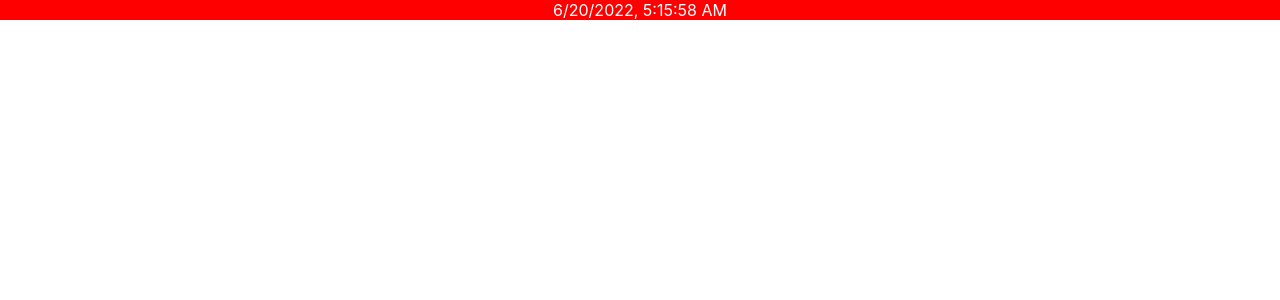
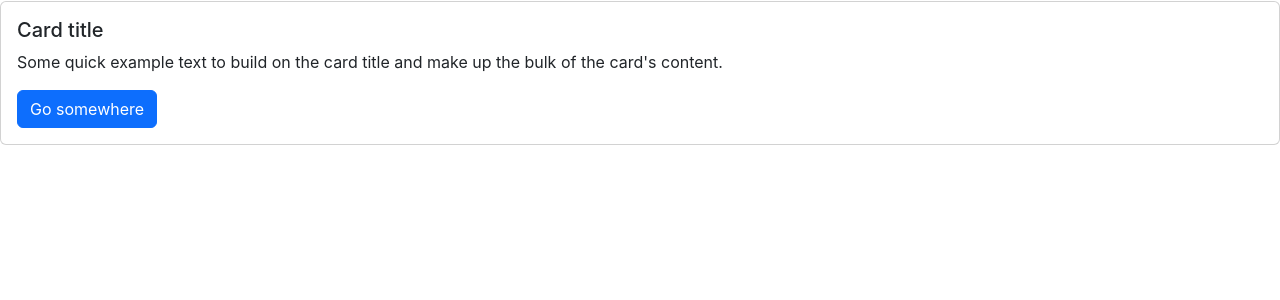
Before and after one commit to iBoukhenna/reactjs-masterclass, a React (Create React App) app: page / in a window 1280 px wide. Shown: the top 300 px of the page. Built offline with nearby package versions, Linux system fonts and the light colour scheme.

Commit message:
portal bugs

```diff
--- a/public/index.html
+++ b/public/index.html
@@ -24,6 +24,7 @@
       work correctly both with client-side routing and a non-root public URL.
       Learn how to configure a non-root public URL by running `npm run build`.
     -->
+    <link href="https://cdn.jsdelivr.net/npm/bootstrap@5.3.0-alpha1/dist/css/bootstrap.min.css" rel="stylesheet" integrity="sha384-GLhlTQ8iRABdZLl6O3oVMWSktQOp6b7In1Zl3/Jr59b6EGGoI1aFkw7cmDA6j6gD" crossorigin="anonymous">
     <title>React App</title>
   </head>
   <body>
--- /dev/null
+++ b/src/App.jsx
@@ -0,0 +1,78 @@
+import React, {useState} from "react";
+
+function Modal({onClose}) {
+    return (
+        <>
+            <div
+              className="modal fade show"
+              tabIndex="-1"
+              role="dialog"
+              style={{ display: "block" }}>
+                <div className="modal-dialog">
+                    <div className="modal-content">
+                        <div className="modal-header">
+                            <h5 className="modal-title">Modal title</h5>
+                            <button
+                              type="button"
+                              className="close"
+                              data-dismiss="modal"
+                              aria-label="Close"
+                            >
+                                <span aria-hidden="true" onClick={onClose}>
+                                    &times;
+                                </span>
+                            </button>
+                        </div>
+                        <div className="modal-body">
+                            <p>Modal body text goes here.</p>
+                        </div>
+                        <div className="modal-footer">
+                            <button
+                              type="button"
+                              className="btn btn-secondary"
+                              data-dismiss="modal"
+                              onClick={onClose}
+                            >
+                            Close
+                            </button>
+                        </div>
+                    </div>
+                </div>
+            </div>
+            <div className="modal-backdrop fade show"></div>
+        </>
+    );
+}
+
+function App() {
+    const [modal, setModal] = useState(false);
+
+    const showModal = function () {
+        setModal(true);
+    }
+
+    const hideModal = function () {
+        setModal(false);
+    }
+
+    const style = {
+        transform: "translateY(1px)",
+    }
+
+    return (
+        <div className="card" style={style}>
+            <div className="card-body">
+                <h5 className="card-title">Card title</h5>
+                <p className="card-text">
+                    Some quick example text to build on the card title and make up the bulk of the card's content.
+                </p>
+                <button onClick={showModal} className="btn btn-primary">
+                    Go somewhere
+                </button>
+            </div>
+            {modal && <Modal onClose={hideModal} />}
+        </div>
+    );
+}
+
+export default App;
--- a/src/index.js
+++ b/src/index.js
@@ -1,7 +1,7 @@
 import React from 'react';
 import ReactDOM from 'react-dom/client';
 import './index.css';
-import App from './App';
+import App from './App.jsx';
 import reportWebVitals from './reportWebVitals';
 
 const root = ReactDOM.createRoot(document.getElementById('root'));
```
Also changed, not shown: 1 other file (tests, documents, lock files or other folders).
